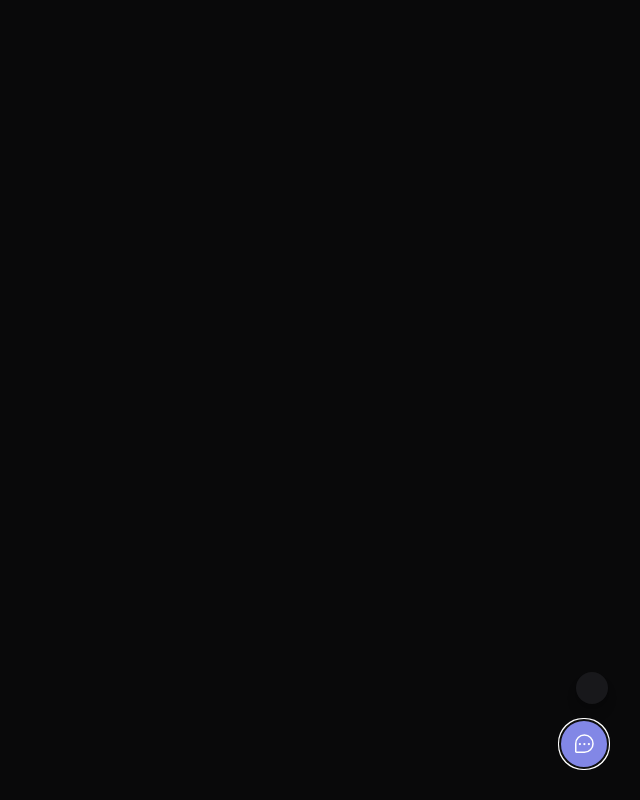
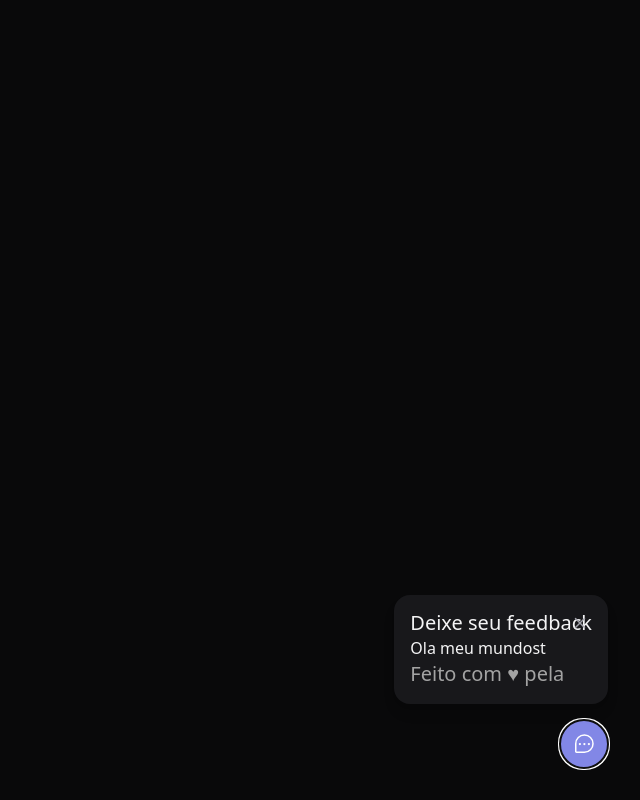
Before and after one commit to LeonardoStanchak/NlwImpulse, a React (Vite) app in the folder feedGet/web/: page / in a window 1280 px wide. Both pictures are taken after a click on the button "Feedback". Shown: the whole page, without its empty margins (640-1280 px from the left). Built offline with nearby package versions, Linux system fonts and the light colour scheme.

Commit message:
Finalização do CloseButton

```diff
--- /dev/null
+++ b/feedGet/web/src/components/CloseButton.tsx
@@ -0,0 +1,11 @@
+import { Popover } from "@headlessui/react";
+import { X } from "phosphor-react";
+export function CloseButton() {
+    return(
+
+        <Popover.Button className="top-5 right-5 absolute text-zinc-400 hover:text-zinc-100" title="Fecha formulario de feedback">
+            <X weight="bold" className="w-4 h-4"/>
+        </Popover.Button>
+
+    );
+}
--- a/feedGet/web/src/components/WidgetForm.tsx
+++ b/feedGet/web/src/components/WidgetForm.tsx
@@ -1,6 +1,19 @@
-export function WidgetForm(){
-    return (
-        <div className="bg-zinc-900 p-4 relative rounded-2xl mb-4 flex-col items-center shadow-lg w-[calc(100vw-2rem)] md:w-auto">
-        </div>
-    );
+import { CloseButton } from "./Closebutton";
+
+export function WidgetForm() {
+  return (
+    <div className="bg-zinc-900 p-4 relative rounded-2xl mb-4 flex-col items-center shadow-lg w-[calc(100vw-2rem)] md:w-auto">
+      <header>
+        <span className="text-xl leading-6">Deixe seu feedback</span>
+
+        <CloseButton/>
+      </header>
+
+      <p>Ola meu mundost</p>
+
+      <footer className="text-xl text-neutral-400">
+          Feito com ♥ pela <a className="underline underline-offset-2" href="https://rockeseat.com.br"></a>
+        </footer>
+    </div>
+  );
 }
```
